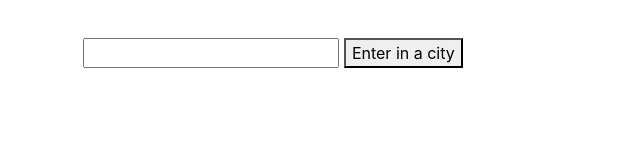
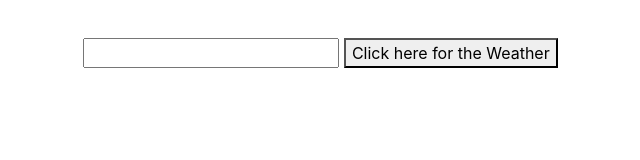
Before and after one commit to taypal/WeatherDashboard, a plain HTML site: page index.html in a window 1280 px wide. Shown: the whole page, without its empty margins (19-659 px from the left). Drawn offline with nearby package versions, Linux system fonts and the light colour scheme; files whose address does not match are found by name.

Commit message:
added readme and image

```diff
--- a/index.html
+++ b/index.html
@@ -15,7 +15,7 @@
 <body>
     <input type="text" id="cityName">
     <button onclick="getWeather()">
-        Enter in a city
+        Click here for the Weather
     </button>
     <div class="weatherResponse">
 
```
Also changed, not shown: assets/IMAGE 1-8-20 AT 8.29 PM.jpeg (added), 1 other file.
